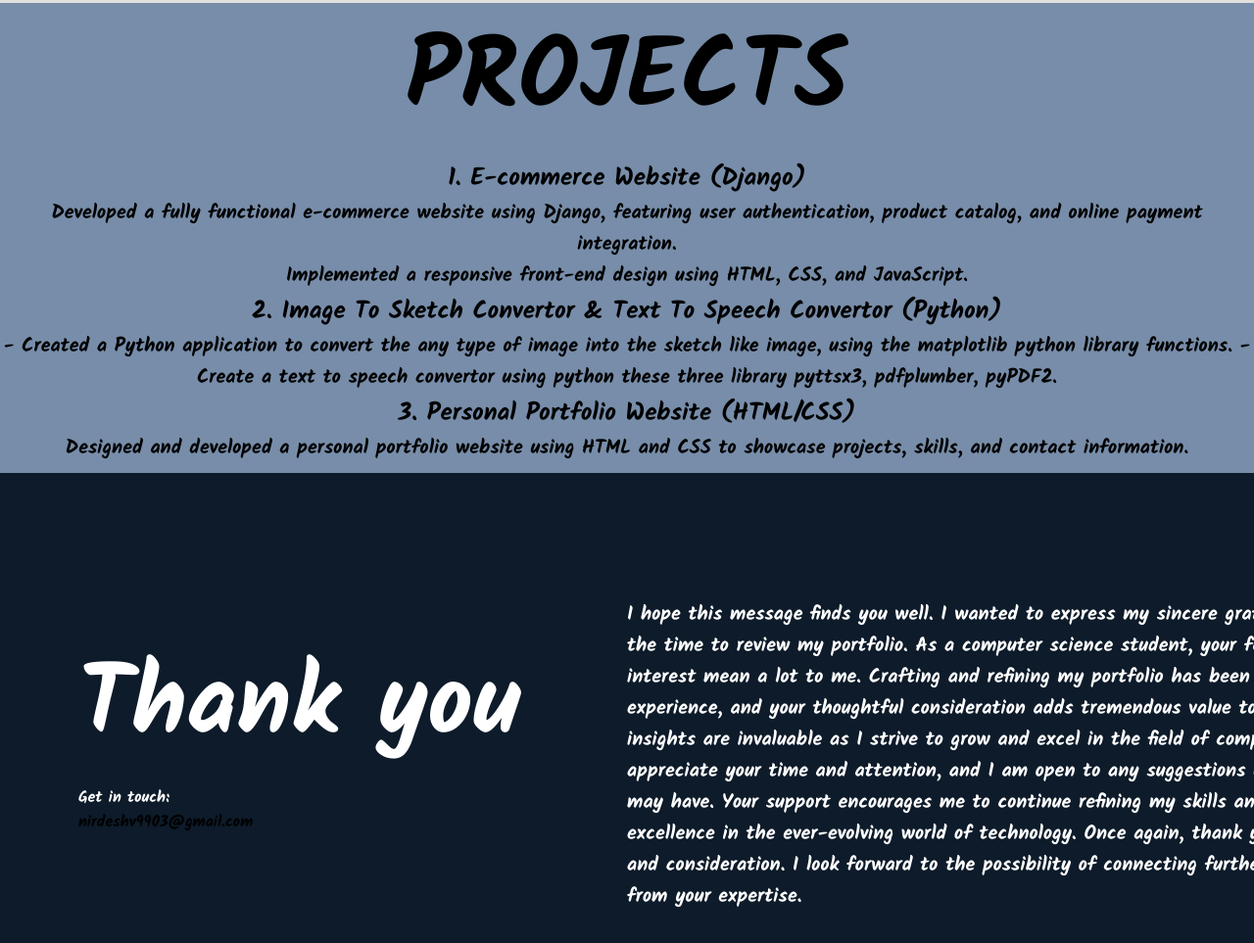
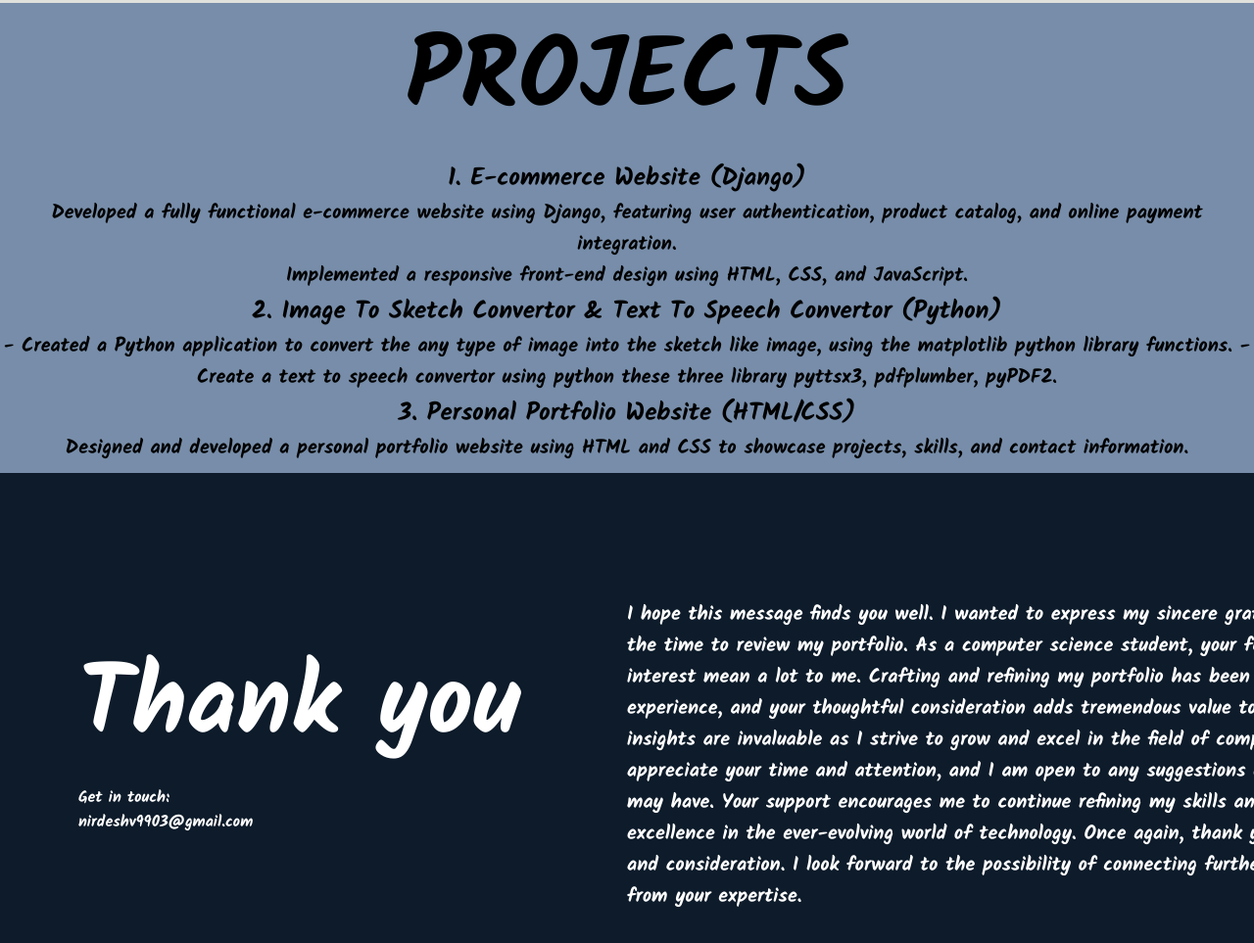
Before and after one commit to nirdeshv9903/portfolio, a plain HTML site: page index.html in a window 1280 px wide. Shown: the part 2152-3115 px from the top of the page at 98% size. Drawn offline with nearby package versions, Linux system fonts and the light colour scheme.

Commit message:
Update index.html
hello new change

```diff
--- a/index.html
+++ b/index.html
@@ -90,7 +90,7 @@
     <footer class="foot">
         <h1>Thank you</h1>
         <p>Get in touch:</p>
-        <b><a href="mailto:nirdeshv9903@gmail.com" style = "color:#000">nirdeshv9903@gmail.com</a></b>
+        <b><a href="mailto:nirdeshv9903@gmail.com" style = "color:#fff">nirdeshv9903@gmail.com</a></b>
         <div>
             <p>
                 I hope this message finds you well. I wanted to express my sincere gratitude for taking the time to review my portfolio. As a computer science student, your feedback and interest mean a lot to me.
```
